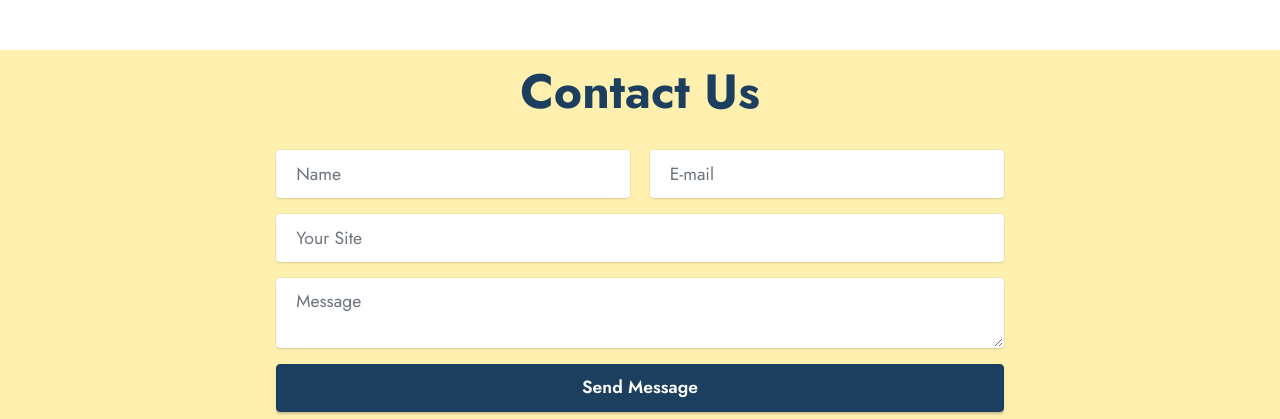
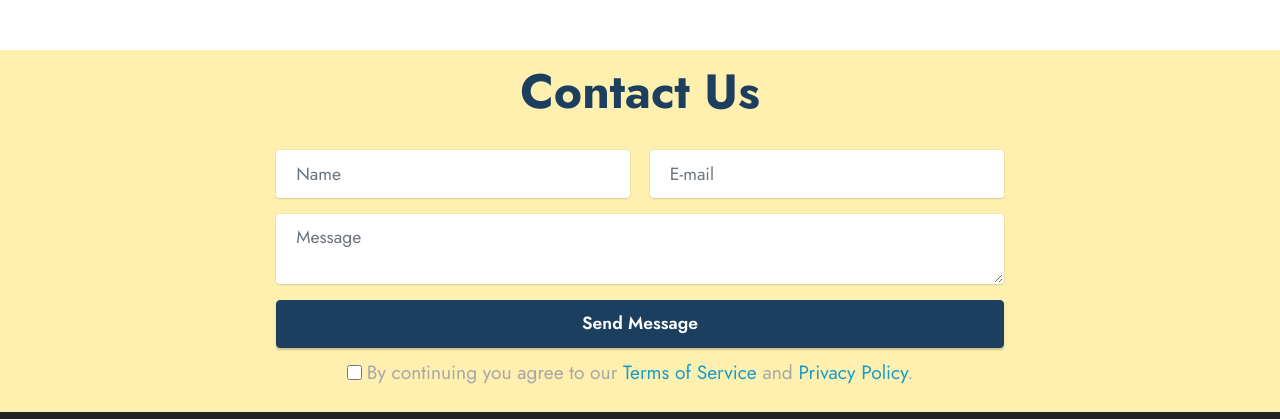
Before and after one commit to speedyhypnosis/funeralreadyprograms, a plain HTML site: page index.html in a window 1280 px wide. Shown: the part 7365-7784 px from the top of the page. Drawn offline with Linux system fonts and the light colour scheme; a script that the page names is missing; files whose address does not match are found by name.

Commit message:
Add files via upload

```diff
--- a/index.html
+++ b/index.html
@@ -29,7 +29,7 @@
   <link rel="stylesheet" href="assets/recaptcha.css">
   <link rel="preload" href="https://fonts.googleapis.com/css?family=Jost:100,200,300,400,500,600,700,800,900,100i,200i,300i,400i,500i,600i,700i,800i,900i&display=swap" as="style" onload="this.onload=null;this.rel='stylesheet'">
   <noscript><link rel="stylesheet" href="https://fonts.googleapis.com/css?family=Jost:100,200,300,400,500,600,700,800,900,100i,200i,300i,400i,500i,600i,700i,800i,900i&display=swap"></noscript>
-  <link rel="preload" as="style" href="assets/mobirise/css/mbr-additional.css?v=GhGeQ0"><link rel="stylesheet" href="assets/mobirise/css/mbr-additional.css?v=GhGeQ0" type="text/css">
+  <link rel="preload" as="style" href="assets/mobirise/css/mbr-additional.css?v=x434XF"><link rel="stylesheet" href="assets/mobirise/css/mbr-additional.css?v=x434XF" type="text/css">
 
 
 
@@ -483,7 +483,7 @@
         <div class="row justify-content-center mt-4">
             <div class="col-lg-8 mx-auto mbr-form" data-form-type="formoid">
 <!--Formbuilder Form-->
-<form action="https://mobirise.eu/" method="POST" class="mbr-form form-with-styler" data-form-title="Form Name"><input type="hidden" name="email" data-form-email="true" value="M6iWN04eFKRNRrXBY4DL/VKx2fnMEjYPS3f+8YRwwlWwGdzNm4iO+R/710n6Pq8kjdmTFxBjleGjQT1S6EBnuslAPBngbqQLB6G0tYbSCWSf6cuN62AM3vqyVINvm7tk.MaZKrRMB1mMBrBKnL/t6iuYnDTMuGteHOVYhoCYq+MfhigNJ384cC4y6C5TJ3dCH6gHUNQqrUoV4u0Kv7q2ACUf87f/giVcWHLiqK4remfdMbnglMXkb5HPCl5gNigZX">
+<form action="https://mobirise.eu/" method="POST" class="mbr-form form-with-styler" data-form-title="Form Name"><input type="hidden" name="email" data-form-email="true" value="FSmpWO7v0RY0mTYDyQZJak99s6cDIEghR3S0IhVJ30wPvTclBMFJQOChn1BCMfZhi9LIWwoaqkuz+Pc1O5mSopvcl8Cce6GltYse/uZoU/uFuutVkZ0zEvVEHeiZbymk.zgcyFZEZALscRg4fZUHLOwEiseUq6q23ThdWbxK3V3eKIr/tzl21C6z7vylhvQ/z6k/ZWCKIEK5XLhrbK17xVx6RIywxK3BxmgswnmnJTKUTstXqW5SeQWTswV7axmzz">
 <div class="row">
 <div hidden="hidden" data-form-alert="" class="alert alert-success col-12">Thanks for filling out the form!</div>
 <div hidden="hidden" data-form-alert-danger="" class="alert alert-danger col-12"> Oops...! some problem! </div>
@@ -495,9 +495,7 @@
 <div class="col-md col-sm-12 form-group mb-3" data-for="email">
 <input type="email" name="email" placeholder="E-mail" data-form-field="email" class="form-control display-7" value="" id="email-form5-j">
 </div>
-<div data-for="url" class="col-12 form-group mb-3">
-<input type="url" name="url" placeholder="Your Site" data-form-field="url" class="form-control display-7" value="" id="url-form5-j">
-</div>
+
 <div data-for="textarea" class="col-12 form-group mb-3">
 <textarea name="textarea" placeholder="Message" data-form-field="textarea" class="form-control display-7" id="textarea-form5-j"></textarea>
 </div>
```
Also changed, not shown: page2.html (+1 -1 lines), 1 other file.
